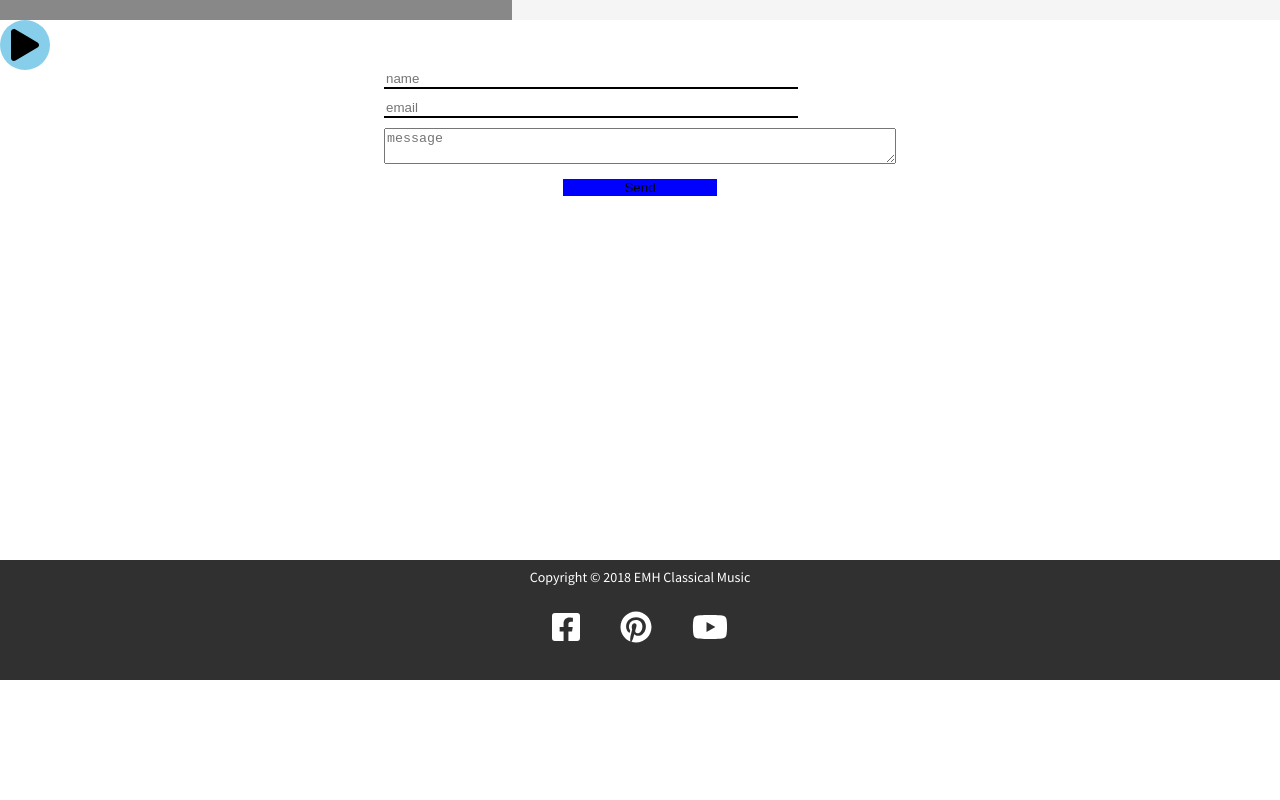
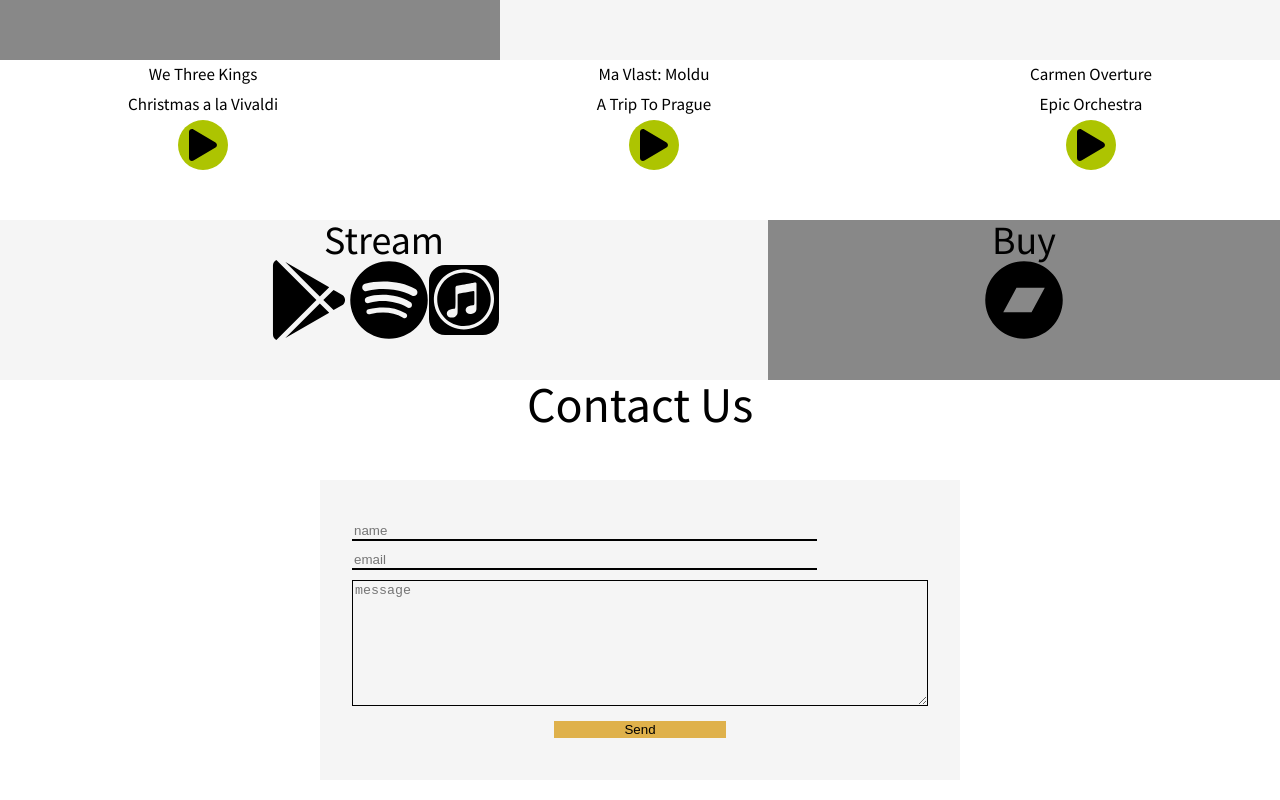
Before and after one commit to michaelmorrisg/EMHClassicalMusic, a React (Create React App) app: page /#/ in a window 1280 px wide. Shown: the part 980-1780 px from the top of the page. Before the commit the page ends 1660 px from the top, so only its background shows below. Built offline with nearby package versions, Linux system fonts and the light colour scheme.

Commit message:
added more to homepage

```diff
--- a/src/Components/Contact/Contact.css
+++ b/src/Components/Contact/Contact.css
@@ -3,9 +3,9 @@
     display: flex;
     flex-direction: column;
     margin: 0px auto;
-    width: 40%;
+    width: 100%;
 }
-.contact-main > input {
+.contact-main input {
     width: 80%;
     margin-bottom: 10px;
     background: transparent;
@@ -13,11 +13,33 @@
     border-bottom: 2px solid black;
     outline: none;
 }
-.contact-main > button {
-    background-color: blue;
+.contact-main button {
+    background-color: #dfb14b;
     border: none;
     outline: none;
     width: 30%;
     margin: 0px auto;
     margin-top: 15px;
 }
+.contact-main textarea {
+    background: transparent;
+    border: 1px solid black;
+}
+.contact-main textarea:focus, .contact-main input:focus {
+    background-color: rgba(255,255,255,.5)
+}
+.contact-form {
+    display: flex;
+    flex-direction: column;
+    width: 90%;
+    margin: 0px auto;
+}
+.contact-background {
+    background-color:#F5F5F5;
+    width: 50%;
+    margin: 0px auto;
+    height:80%;
+    display: flex;
+    justify-content: center;
+    align-items: center;
+}
--- a/src/Components/Contact/Contact.js
+++ b/src/Components/Contact/Contact.js
@@ -41,10 +41,17 @@ class Contact extends Component {
     render(){
         return (
             <div className="contact-main">
-                <input placeholder="name" value={this.state.name} onChange={(e)=>{this.handleName(e.target.value)}}/>
-                <input placeholder="email" value={this.state.email} onChange={(e)=>{this.handleEmail(e.target.value)}}/>
-                <textarea placeholder="message" value={this.state.text} onChange={(e)=>{this.handleText(e.target.value)}}/>
-                <button onClick={()=>{this.sendEmail()}}>Send</button>
+                <div>
+                    <h2 className="page-header">Contact Us</h2>
+                </div>
+                <div className="contact-background">
+                    <div className="contact-form">
+                        <input placeholder="name" value={this.state.name} onChange={(e)=>{this.handleName(e.target.value)}}/>
+                        <input placeholder="email" value={this.state.email} onChange={(e)=>{this.handleEmail(e.target.value)}}/>
+                        <textarea rows="8" placeholder="message" value={this.state.text} onChange={(e)=>{this.handleText(e.target.value)}}/>
+                        <button onClick={()=>{this.sendEmail()}}>Send</button>
+                    </div>
+                </div>
             </div>
         )
     }
--- a/src/Components/Home/Home.css
+++ b/src/Components/Home/Home.css
@@ -1,5 +1,5 @@
 .home-main {
-    height: 180vh;
+    height: 220vh;
 }
 .home-title {
     font-size: 70px;
@@ -28,10 +28,26 @@
     font-size: 25px;
     height: 100%;
     background-color: #F5F5F5;
+    padding-left: 30px;
 }
 .banner-title {
-    height: 20vh;
+    height: 25vh;
     display: flex;
     flex-direction: column;
     justify-content: center;
 }
+.albums-main {
+    display: flex;
+    width: 100%;
+    height: 20vh;
+}
+.albums-left {
+    width: 60%;
+    background-color: #F5F5F5;
+    font-size: 40px;
+}
+.albums-right {
+    width: 40%;
+    background-color:#888888;
+    font-size: 40px;
+}
--- a/src/Components/Home/Home.js
+++ b/src/Components/Home/Home.js
@@ -3,6 +3,9 @@ import Banner from '../Banner/Banner'
 import "./Home.css"
 import Contact from '../Contact/Contact'
 import SongList from '../SongList/SongList'
+import { library } from '@fortawesome/fontawesome-svg-core'
+import { FontAwesomeIcon } from '@fortawesome/react-fontawesome'
+import {faGooglePlay, faItunes, faSpotify, faBandcamp} from '@fortawesome/free-brands-svg-icons'
 
 class Home extends Component {
 
@@ -25,6 +28,22 @@ class Home extends Component {
                 </div>
                 </div>
                 <SongList />
+                <div className="albums-main">
+                    <div className="albums-left">
+                        <h2>Stream</h2>
+                        <div>
+                            <FontAwesomeIcon icon={faGooglePlay} size="2x"/>
+                            <FontAwesomeIcon icon={faSpotify} size="2x"/>
+                            <FontAwesomeIcon icon={faItunes} size="2x"/>
+                        </div>
+                    </div>
+                    <div className="albums-right">
+                    <h2>Buy</h2>
+                        <div>
+                            <FontAwesomeIcon icon={faBandcamp} size="2x"/>
+                        </div>
+                    </div>
+                </div>
                 <Contact />
             </div>
         )
--- a/src/Components/SongList/SongList.css
+++ b/src/Components/SongList/SongList.css
@@ -2,8 +2,23 @@
     width: 50px;
     height: 50px;
     border-radius: 50%;
-    background-color: skyblue;
+    background-color: #adc401;
     display: flex;
     justify-content: center;
     align-items: center;
 }
+.song-main {
+    display: flex;
+    width: 80%;
+    height: 20vh;
+    margin: 0px auto;
+    justify-content: space-between;
+}
+.song-main > div {
+    display: flex;
+    flex-direction: column;
+    align-items: center;
+}
+.song-main > div > p {
+    margin-bottom: 0px;
+}
--- a/src/Components/SongList/SongList.js
+++ b/src/Components/SongList/SongList.js
@@ -11,25 +11,55 @@ class SongList extends Component {
     constructor(){
         super()
         this.state = {
-            songOne: false
+            songOne: false,
+            songTwo: false,
+            songThree: false
         }
 
         this.testSong = song
         this.songAudio = new Audio(this.testSong)
     }
-    playSong(){
+    playSongOne(){
         this.setState({
+            songTwo: false,
+            songThree: false,
             songOne: !this.state.songOne
+        })
+    }
+    playSongTwo(){
+        this.setState({
+            songOne: false,
+            songThree: false,
+            songTwo: !this.state.songTwo
+        })
+    }
+    playSongThree(){
+        this.setState({
+            songTwo: false,
+            songOne: false,
+            songThree: !this.state.songThree
         })
     }
 
     render(){
         this.state.songOne ? this.songAudio.play() : this.songAudio.pause()
         return (
-            <div>
-            <div>
-        <div className="play-button" onClick={()=>this.playSong()}>{!this.state.songOne ? <FontAwesomeIcon icon={faPlay} size="2x" color='black'/> : <FontAwesomeIcon icon={faPause} size="2x" color='black'/> }</div>
-            </div>
+            <div className="song-main">
+                <div>
+                    <p>We Three Kings</p>
+                    <p>Christmas a la Vivaldi</p>
+                    <div className="play-button" onClick={()=>this.playSongOne()}>{!this.state.songOne ? <FontAwesomeIcon icon={faPlay} size="2x" color='black'/> : <FontAwesomeIcon icon={faPause} size="2x" color='black'/> }</div>
+                </div>
+                <div>
+                    <p>Ma Vlast: Moldu</p>
+                    <p>A Trip To Prague</p>
+                    <div className="play-button" onClick={()=>this.playSongTwo()}>{!this.state.songTwo ? <FontAwesomeIcon icon={faPlay} size="2x" color='black'/> : <FontAwesomeIcon icon={faPause} size="2x" color='black'/> }</div>
+                </div>
+                <div>
+                    <p>Carmen Overture</p>
+                    <p>Epic Orchestra</p>
+                    <div className="play-button" onClick={()=>this.playSongThree()}>{!this.state.songThree ? <FontAwesomeIcon icon={faPlay} size="2x" color='black'/> : <FontAwesomeIcon icon={faPause} size="2x" color='black'/> }</div>
+                </div>
             </div>
         )
     }
```
Also changed, not shown: 1 other file (tests, documents, lock files or other folders).
